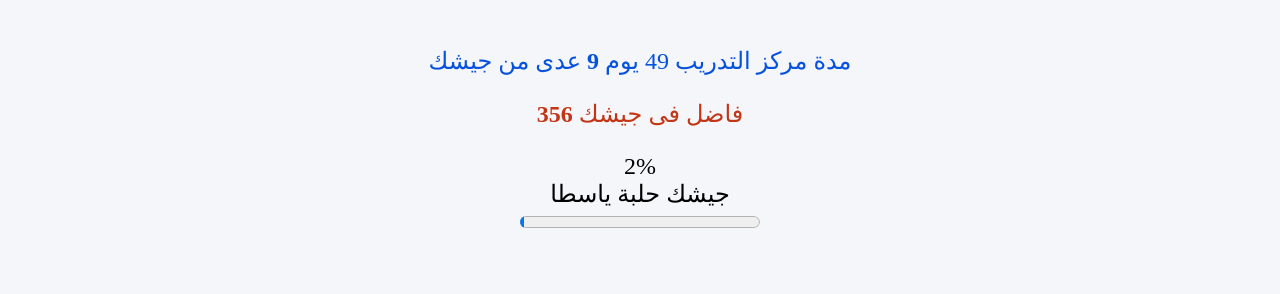
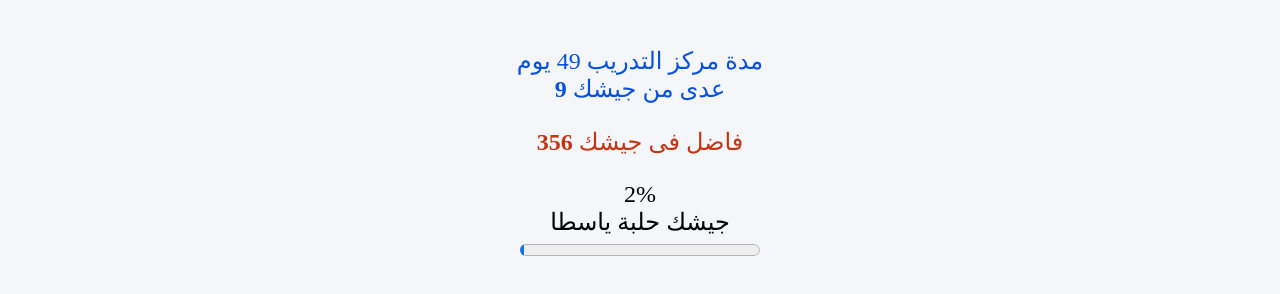
Before and after one commit to mohamedhany72/dofaa, a plain HTML site: page index.html in a window 1280 px wide. Shown: the part 142-436 px from the top of the page. Drawn offline with Linux system fonts and the light colour scheme.

Commit message:
Update inner html for passed div

```diff
--- a/index.html
+++ b/index.html
@@ -92,7 +92,7 @@
         const passedDiv = document.getElementById("passed");
         const remainedDiv = document.getElementById("remained");
 
-        passedDiv.innerHTML = `مدة مركز التدريب 49 يوم \n <strong>${daysPassed}</strong> عدى من جيشك`;
+        passedDiv.innerHTML = `<div>مدة مركز التدريب 49 يوم <div> <div> <strong>${daysPassed}</strong> عدى من جيشك </div>`;
         remainedDiv.innerHTML = `<strong>${daysRemained}</strong> فاضل فى جيشك`;
 
         const progressLabel = document.getElementById("progress-label");
```
